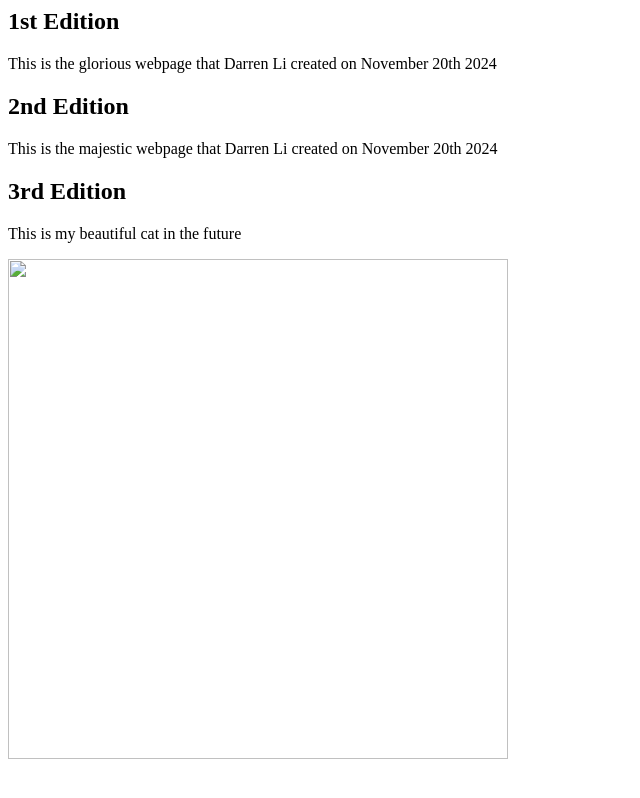
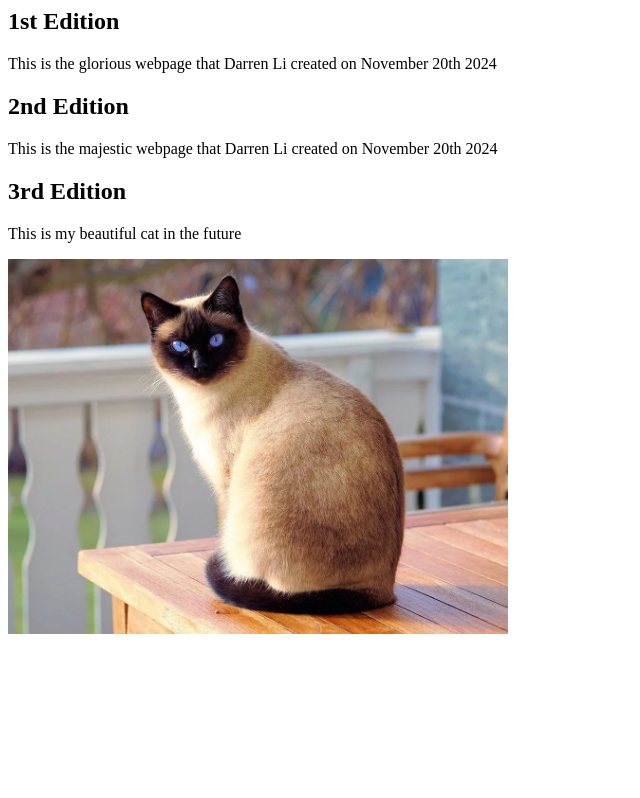
Before and after one commit to darrenlii14/Darrens-Majestic-Webpage, a plain HTML site: page Website/index.html in a window 1280 px wide. Shown: the whole page, without its empty margins (0-640 px from the left). Drawn offline with Linux system fonts and the light colour scheme.

Commit message:
Update index.html

```diff
--- a/Website/index.html
+++ b/Website/index.html
@@ -16,6 +16,6 @@
         <h2> 3rd Edition</h2>
         <p>This is my beautiful cat in the future
         </p>
-        <img src=Website/Cat.png width="500px">
+        <img src="Cat.png" width="500px">
     </body>
 </html>
```
